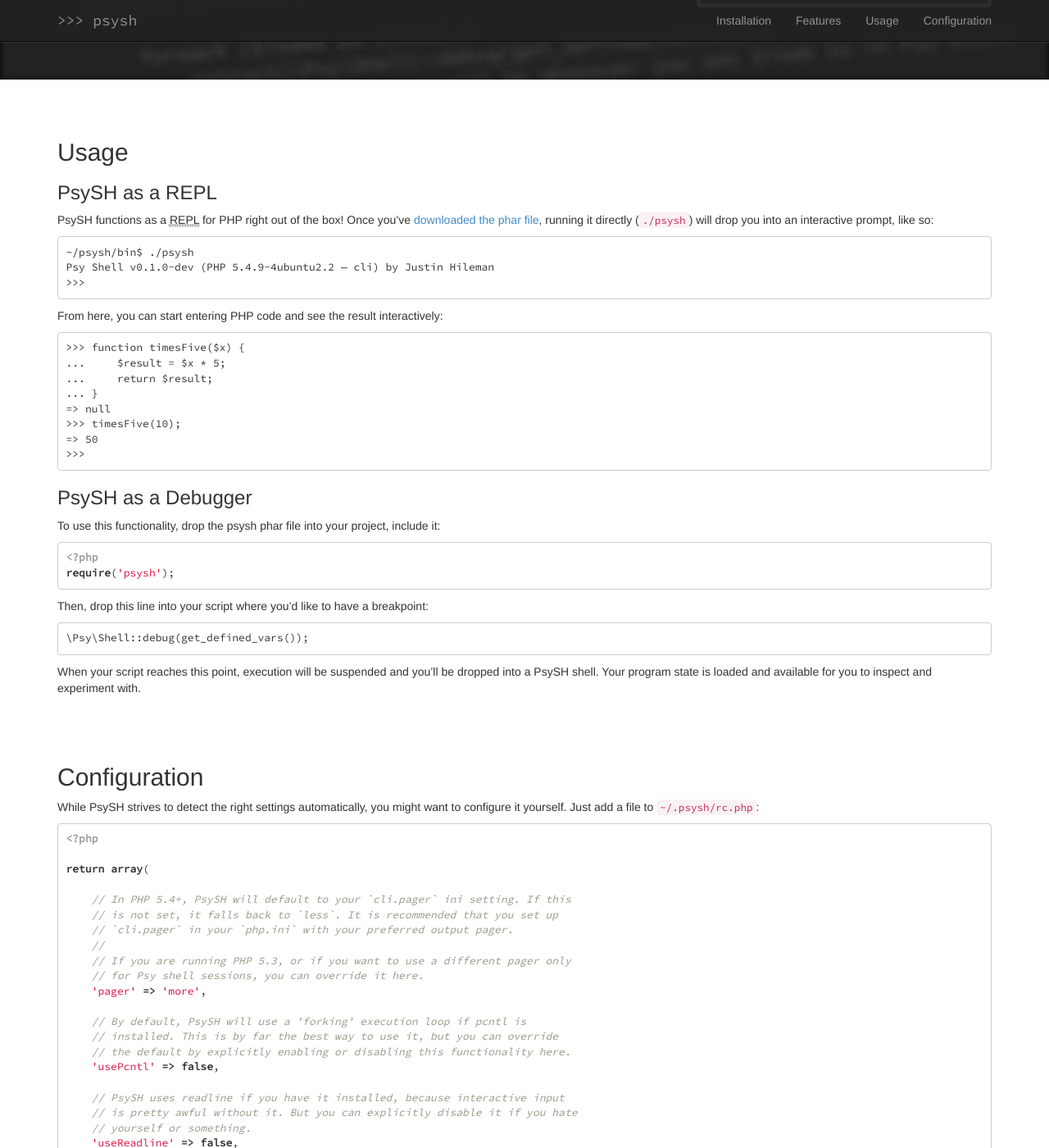
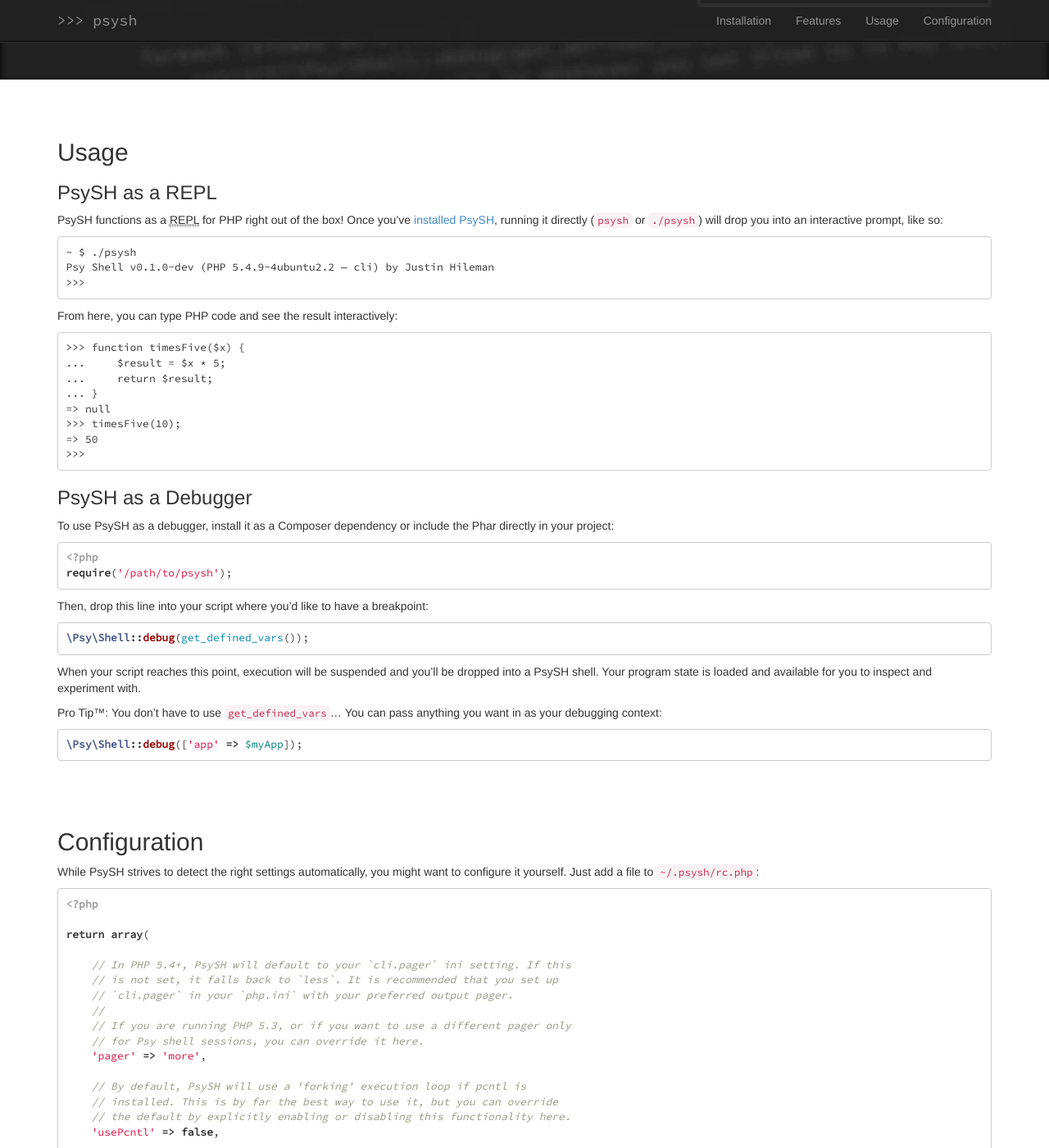
Before and after one commit to bobthecow/psysh, a Jekyll site: the page built from index.md, in a window 1280 px wide and 1400 px high, scrolled down 5370 px. Shown: the whole window at 82% size. Built offline with Jekyll 4.4.1, drawn with Linux system fonts in a browser that asks for light colours; Markdown is read by kramdown in place of the engine named in the settings; some of the changed text lies outside the part shown.

Commit message:
clean up some instructions a bit.

````diff
--- a/index.md
+++ b/index.md
@@ -2,22 +2,21 @@
 layout: default
 title:  PsySH
 ---
-
 <a class="section-head" id="usage"></a>
 
 ## Usage
 
 ### PsySH as a REPL
 
-PsySH functions as a <abbr title="Read-Eval-Print Loop">REPL</abbr> for PHP right out of the box! Once you've [downloaded the phar file](#install), running it directly (`./psysh`) will drop you into an interactive prompt, like so:
+PsySH functions as a <abbr title="Read-Eval-Print Loop">REPL</abbr> for PHP right out of the box! Once you've [installed PsySH](#install), running it directly (`psysh` or `./psysh`) will drop you into an interactive prompt, like so:
 
 ```
-~/psysh/bin$ ./psysh
+~ $ ./psysh
 Psy Shell v0.1.0-dev (PHP 5.4.9-4ubuntu2.2 — cli) by Justin Hileman
 >>>
 ```
 
-From here, you can start entering PHP code and see the result interactively:
+From here, you can type PHP code and see the result interactively:
 
 ```
 >>> function timesFive($x) {
@@ -32,21 +31,26 @@
 
 ### PsySH as a Debugger
 
-To use this functionality, drop the psysh phar file into your project, include it:
+To use PsySH as a debugger, install it as a Composer dependency or include the Phar directly in your project:
 
 ```php
 <?php
-require('psysh');
+require('/path/to/psysh');
 ```
 
 Then, drop this line into your script where you'd like to have a breakpoint:
 
-```
+```php
 \Psy\Shell::debug(get_defined_vars());
 ```
 
 When your script reaches this point, execution will be suspended and you'll be dropped into a PsySH shell. Your program state is loaded and available for you to inspect and experiment with.
 
+Pro Tip™: You don't have to use `get_defined_vars`… You can pass anything you want in as your debugging context:
+
+```php
+\Psy\Shell::debug(['app' => $myApp]);
+```
 <a class="section-head" id="configure"></a>
 
 ## Configuration
@@ -72,8 +76,8 @@
     'usePcntl' => false,
 
     // PsySH uses readline if you have it installed, because interactive input
-    // is pretty awful without it. But you can explicitly disable it if you hate
-    // yourself or something.
+    // is pretty awful without it. But you can explicitly disable it if you
+    // hate yourself or something.
     'useReadline' => false,
 
     // "Default includes" will be included once at the beginning of every PsySH
````
